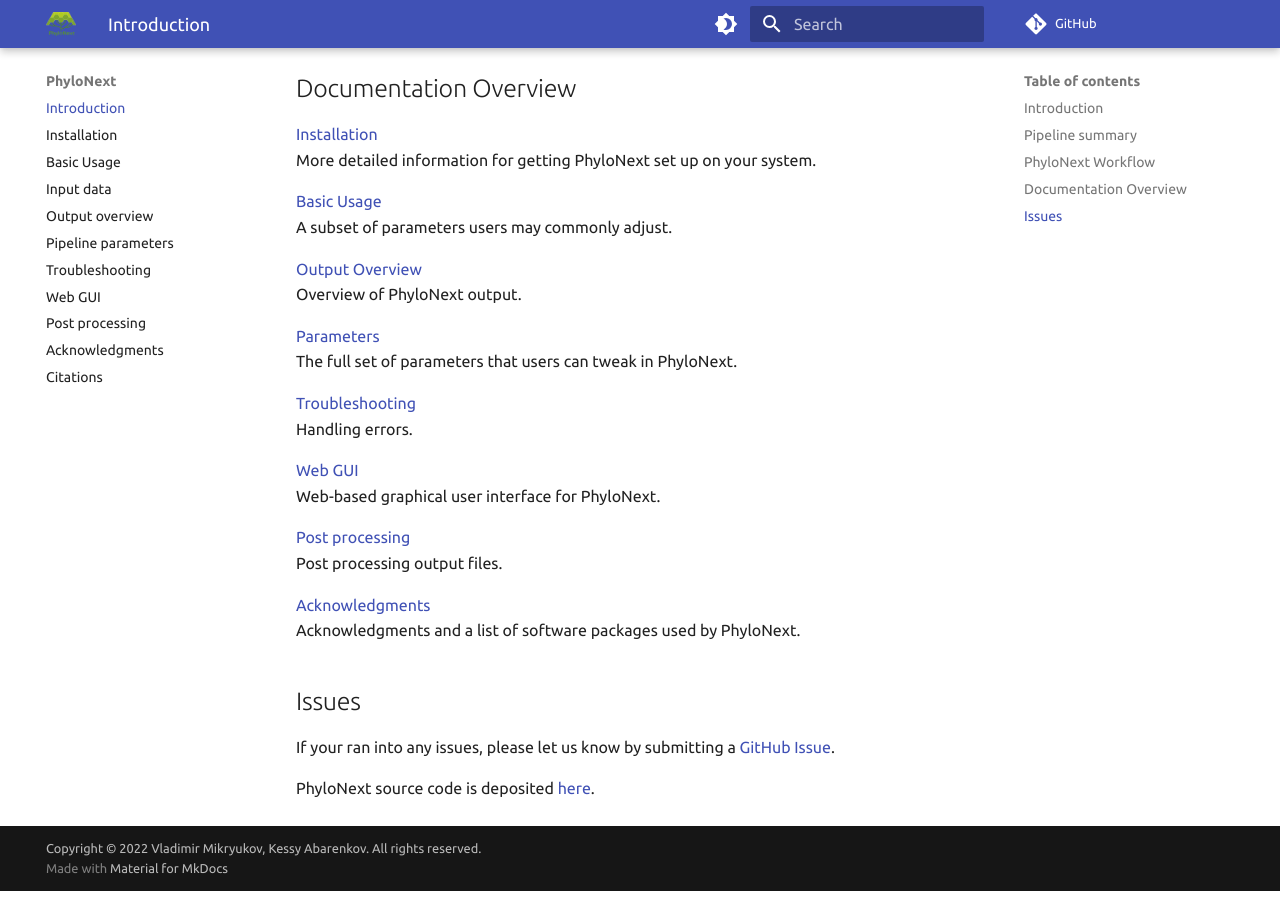
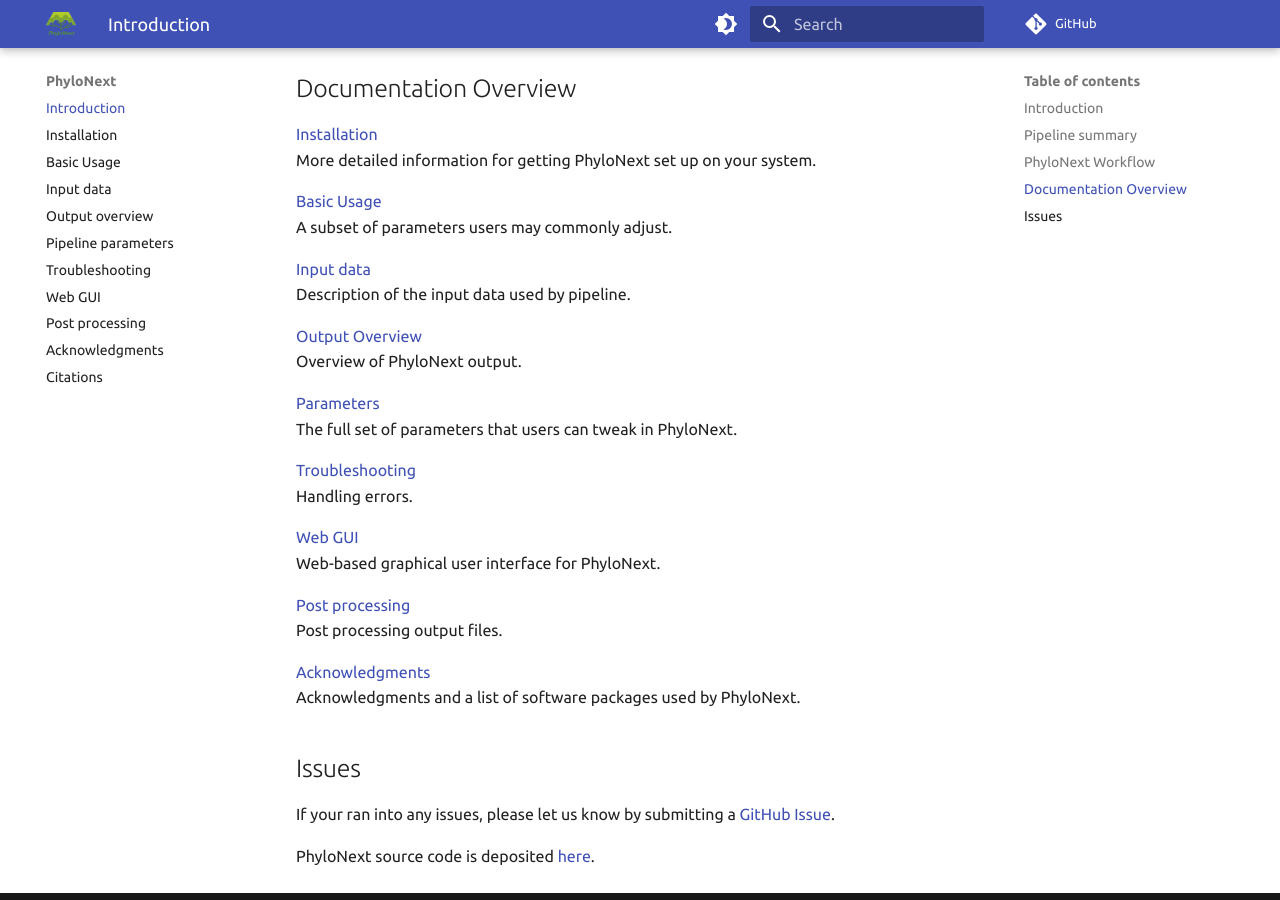
Before and after one commit to vmikk/phylonext_manual, an MkDocs documentation site: the page built from docs/index.md, in a window 1280 px wide and 900 px high, scrolled down 1355 px. Built offline with MkDocs 1.6.1 and Material for MkDocs 9.7.7, drawn with Linux system fonts in a browser that asks for light colours; comment, search, counter and statistics services are not loaded.

Commit message:
add input data to doc overview

```diff
--- a/docs/index.md
+++ b/docs/index.md
@@ -35,6 +35,9 @@
 [Basic Usage](usage.md)
 A subset of parameters users may commonly adjust.
 
+[Input data](inputdata.md)
+Description of the input data used by pipeline.
+
 [Output Overview](outputs.md)
 Overview of PhyloNext output.
 
```
